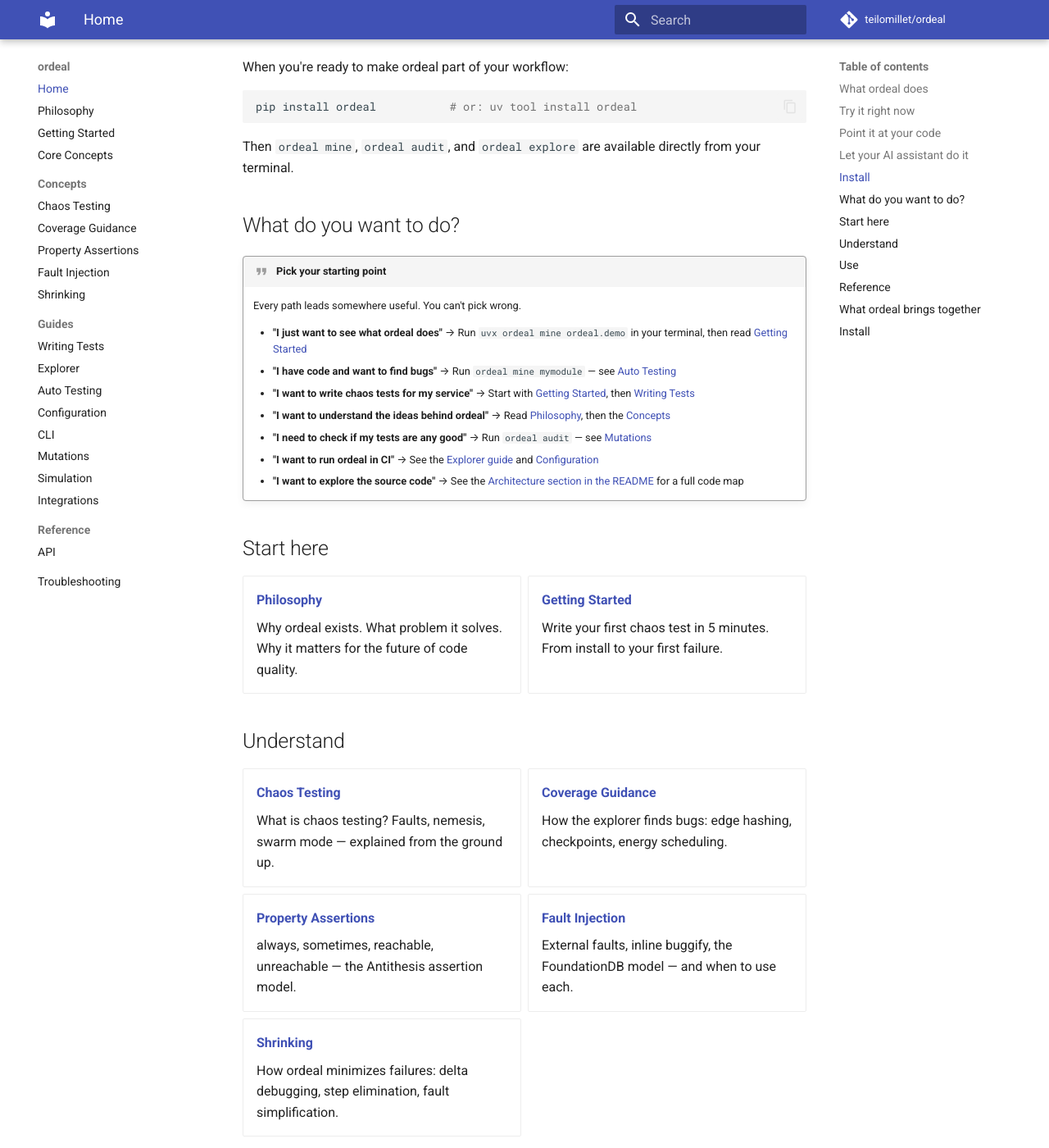
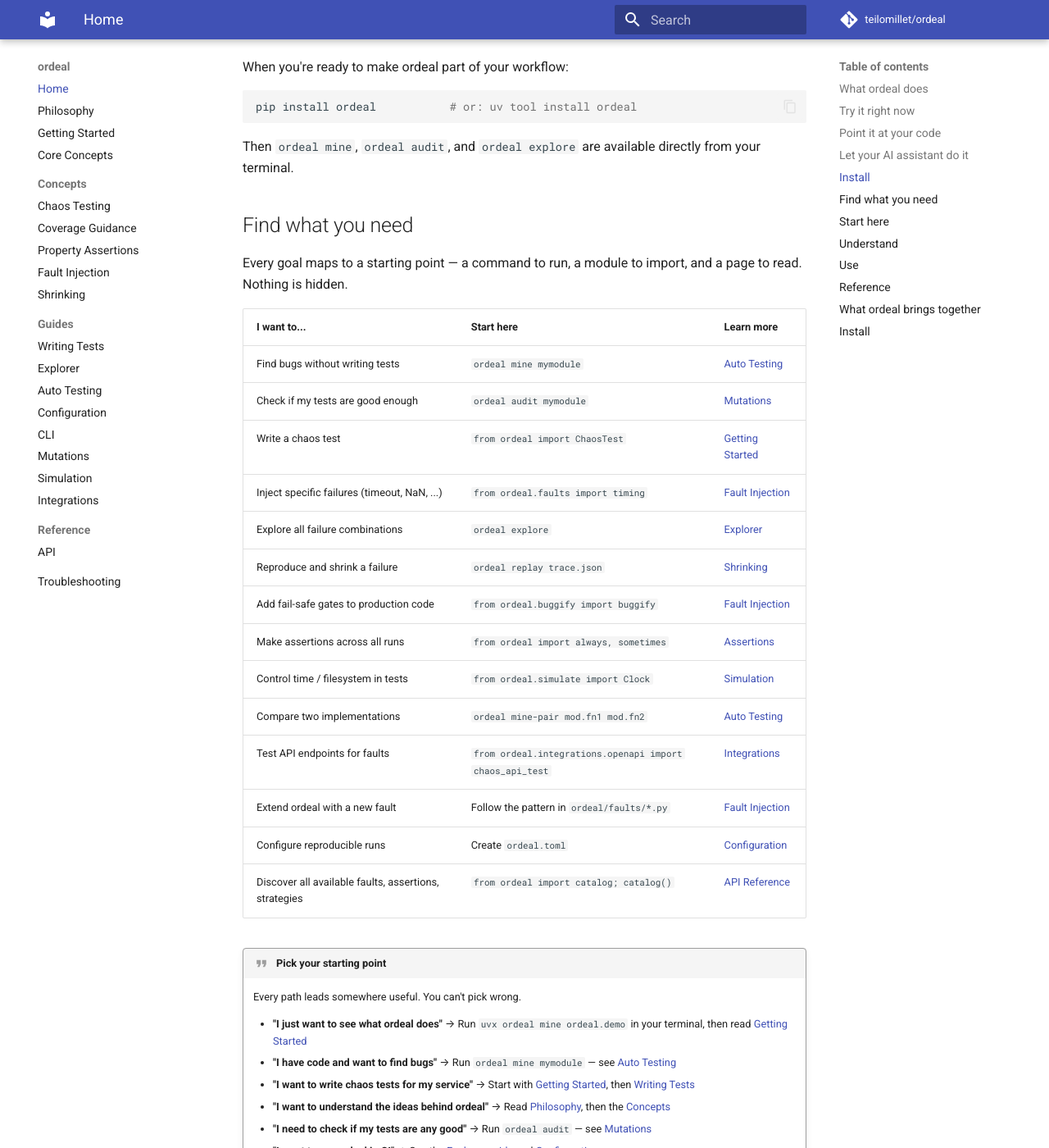
Before and after one commit to teilomillet/ordeal, an MkDocs documentation site: the page built from docs/index.md, in a window 1280 px wide and 1400 px high, scrolled down 2140 px. Shown: the whole window at 82% size. Built offline with MkDocs 1.6.1 and Material for MkDocs 9.7.7, drawn with Linux system fonts in a browser that asks for light colours; comment, search, counter and statistics services are not loaded.

Commit message:
docs: make catalog() discoverable from every entry point
- Add catalog() row to "Find what you need" tables (README + docs index)
- Add "Discover what's available" section to Getting Started
- Add Discovery section with full example to API Reference
- catalog() was already in the module docstring and __all__

Now an AI or dev hitting any entry point can find catalog() and
use it to discover all 25 faults, 14 invariants, 4 assertions,
5 strategies, and 5 integrations programmatically.

Co-Authored-By: Claude Opus 4.6 (1M context) <noreply@anthropic.com>

```diff
--- a/docs/index.md
+++ b/docs/index.md
@@ -83,7 +83,26 @@ pip install ordeal           # or: uv tool install ordeal
 
 Then `ordeal mine`, `ordeal audit`, and `ordeal explore` are available directly from your terminal.
 
-## What do you want to do?
+## Find what you need
+
+Every goal maps to a starting point — a command to run, a module to import, and a page to read. Nothing is hidden.
+
+| I want to... | Start here | Learn more |
+|---|---|---|
+| Find bugs without writing tests | `ordeal mine mymodule` | [Auto Testing](guides/auto.md) |
+| Check if my tests are good enough | `ordeal audit mymodule` | [Mutations](guides/mutations.md) |
+| Write a chaos test | `from ordeal import ChaosTest` | [Getting Started](getting-started.md) |
+| Inject specific failures (timeout, NaN, ...) | `from ordeal.faults import timing` | [Fault Injection](concepts/fault-injection.md) |
+| Explore all failure combinations | `ordeal explore` | [Explorer](guides/explorer.md) |
+| Reproduce and shrink a failure | `ordeal replay trace.json` | [Shrinking](concepts/shrinking.md) |
+| Add fail-safe gates to production code | `from ordeal.buggify import buggify` | [Fault Injection](concepts/fault-injection.md) |
+| Make assertions across all runs | `from ordeal import always, sometimes` | [Assertions](concepts/property-assertions.md) |
+| Control time / filesystem in tests | `from ordeal.simulate import Clock` | [Simulation](guides/simulate.md) |
+| Compare two implementations | `ordeal mine-pair mod.fn1 mod.fn2` | [Auto Testing](guides/auto.md) |
+| Test API endpoints for faults | `from ordeal.integrations.openapi import chaos_api_test` | [Integrations](guides/integrations.md) |
+| Extend ordeal with a new fault | Follow the pattern in `ordeal/faults/*.py` | [Fault Injection](concepts/fault-injection.md) |
+| Configure reproducible runs | Create `ordeal.toml` | [Configuration](guides/configuration.md) |
+| Discover all available faults, assertions, strategies | `from ordeal import catalog; catalog()` | [API Reference](reference/api.md) |
 
 !!! quote "Pick your starting point"
     Every path leads somewhere useful. You can't pick wrong.
```
Also changed, not shown: README.md (+1 -0 lines), docs/getting-started.md (+10 -0 lines), docs/reference/api.md (+21 -0 lines).
